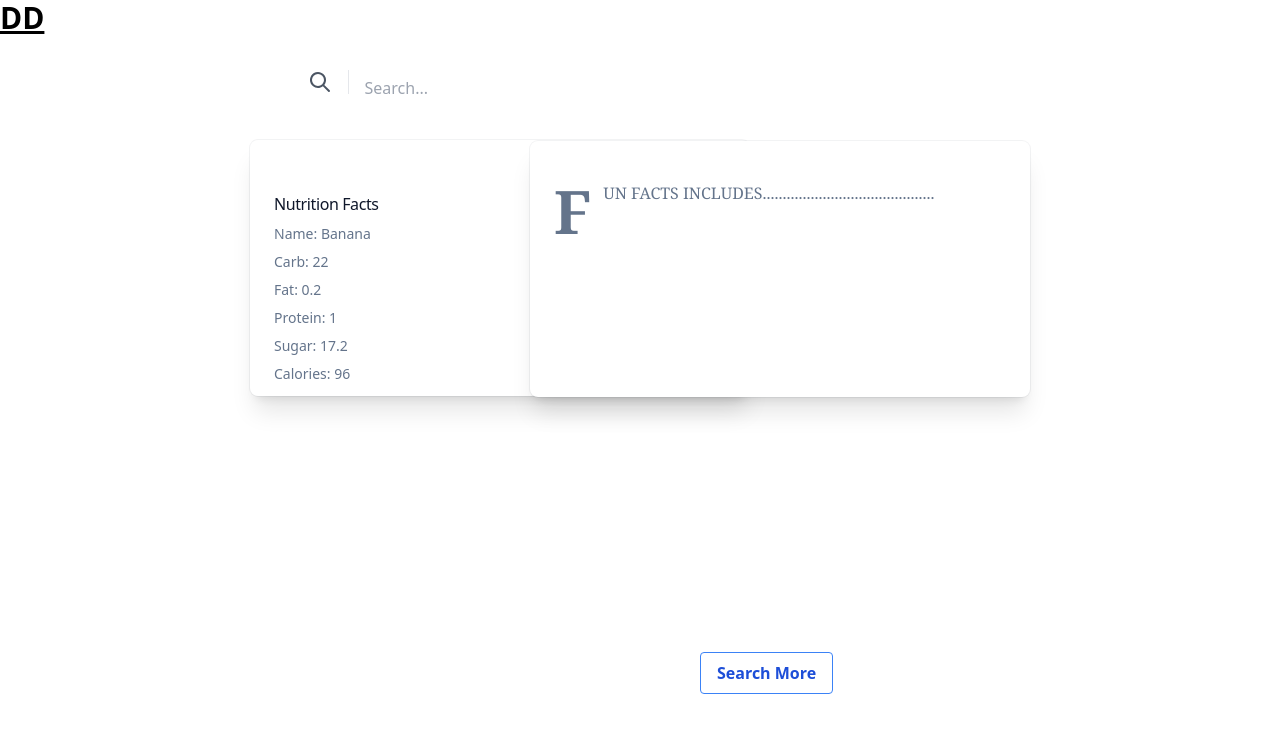
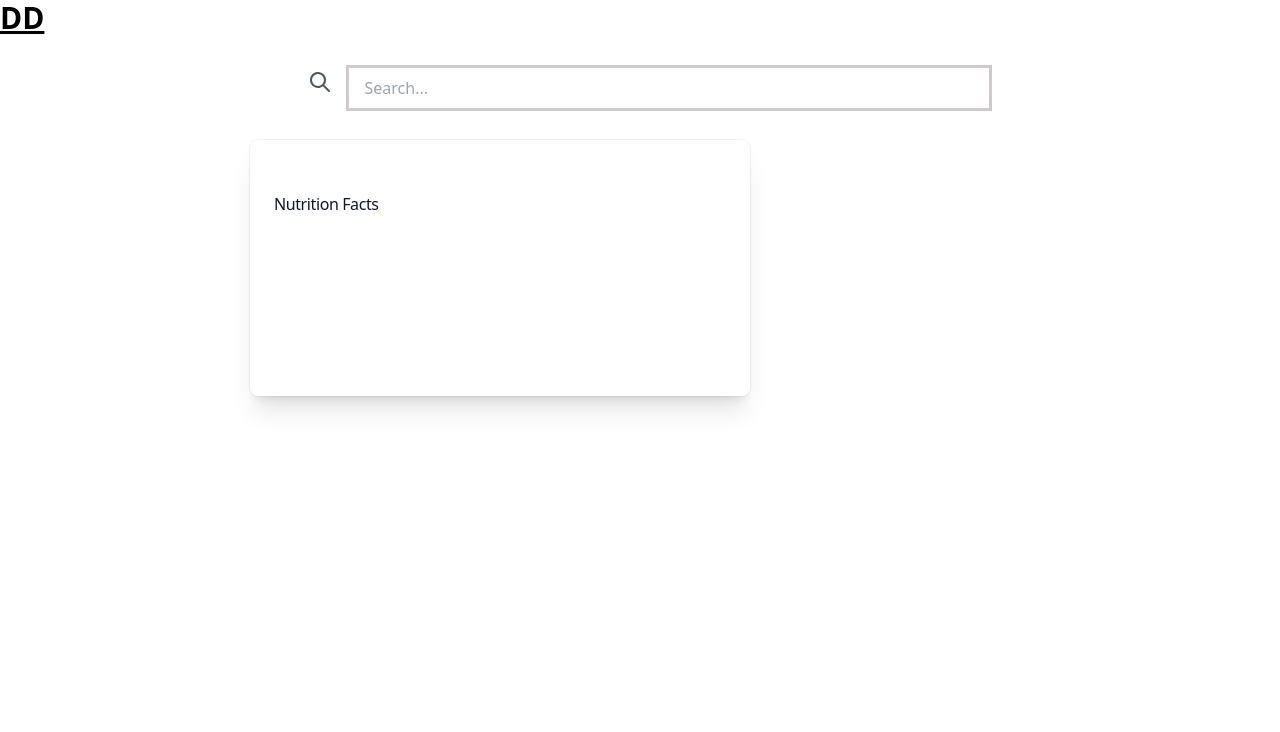
Before and after one commit to kaitchau/NutriFruit, a React (Create React App) app: page / in a window 1280 px wide. Shown: the top 732 px of the page. Built offline with nearby package versions, Linux system fonts and the light colour scheme.

Commit message:
deleted "search again" button and added new component "InvalidFruit"

```diff
--- a/src/App.js
+++ b/src/App.js
@@ -1,6 +1,5 @@
 import FruitImage from "./FruitImage";
 //import SearchBar from "./SearchBar";
-import SearchAgainButton from "./SearchAgainButton";
 import useFruitData from "./Hooks/useFruitData";
 import useFruitFunFact from "./Hooks/useFruitFunFacts";
 import useFruitImage from "./Hooks/useFruitImage";
@@ -8,6 +7,7 @@ import NutritionText from "./NutritionText";
 import FunFact from "./FunFact";
 import { useRef, useState } from "react";
 import FruitData from "./Hooks/FruitData";
+import InvalidFruit from "./InvalidFruit";
 
 function App() {
   const [fruit, setFruit] = useState("banana");
@@ -55,18 +55,18 @@ function App() {
           <input
             ref={inputEl}
             type="text"
-            className="px-4 py-2 w-1/2"
+            className="px-4 py-2 w-1/2 outline outline-[#cecace]"
             placeholder="Search..."
           />
         </div>
       </div>
-      {fruitData === undefined ? (
+      <InvalidFruit></InvalidFruit>
+      {/* {fruitData === undefined ? (
         "Nothing"
       ) : (
         <NutritionText {...fruitData}></NutritionText>
-      )}
-      <FunFact></FunFact>
-      <SearchAgainButton></SearchAgainButton>
+      )} */}
+      {/* <FunFact></FunFact> */}
     </div>
   );
 }
--- /dev/null
+++ b/src/InvalidFruit.js
@@ -0,0 +1,15 @@
+import React from "react";
+
+const NutritionText = () => {
+  return (
+    <div className="relative h-64 w-100 ...">
+      <div className="absolute inset-y-0 left-[250px] w-[500px] bg-white dark:bg-slate-900 rounded-lg px-6 py-8 ring-1 ring-slate-900/5 shadow-xl">
+        <h3 className="text-slate-900 dark:text-white mt-5 text-base font-medium tracking-tight">
+          Nutrition Facts
+        </h3>
+      </div>
+    </div>
+  );
+};
+
+export default NutritionText;
--- a/src/SearchAgainButton.js
+++ /dev/null
@@ -1,13 +0,0 @@
-import React from "react";
-
-const SearchAgainButton = () => {
-  return (
-    <div className="absolute inset-x-[700px] bottom-50 h-50 w-fit">
-      <button className="whitespace-nowrap bg-transparent hover:bg-blue-500 text-blue-700 font-semibold hover:text-white py-2 px-4 border border-blue-500 hover:border-transparent rounded">
-        Search More
-      </button>
-    </div>
-  );
-};
-
-export default SearchAgainButton;
```
